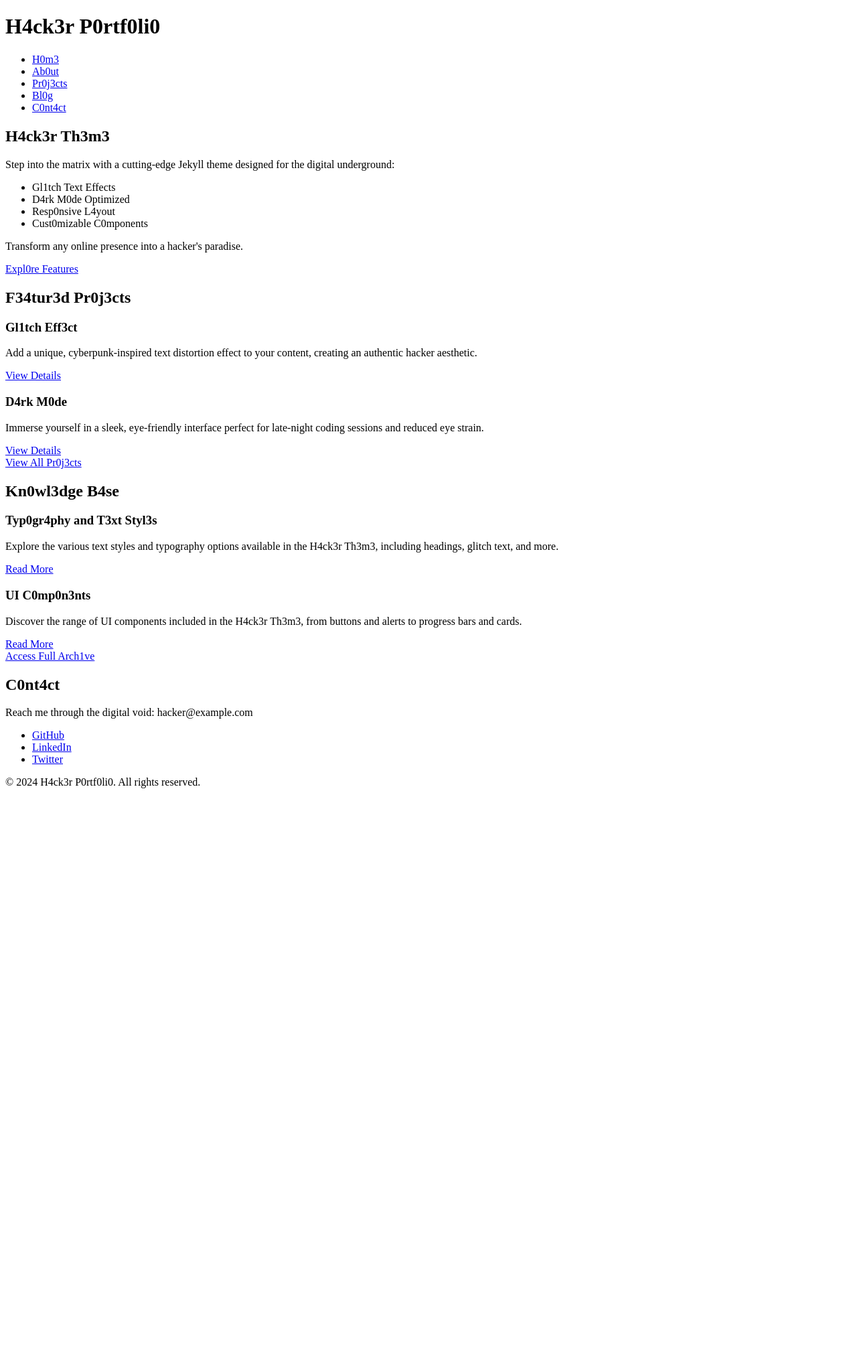
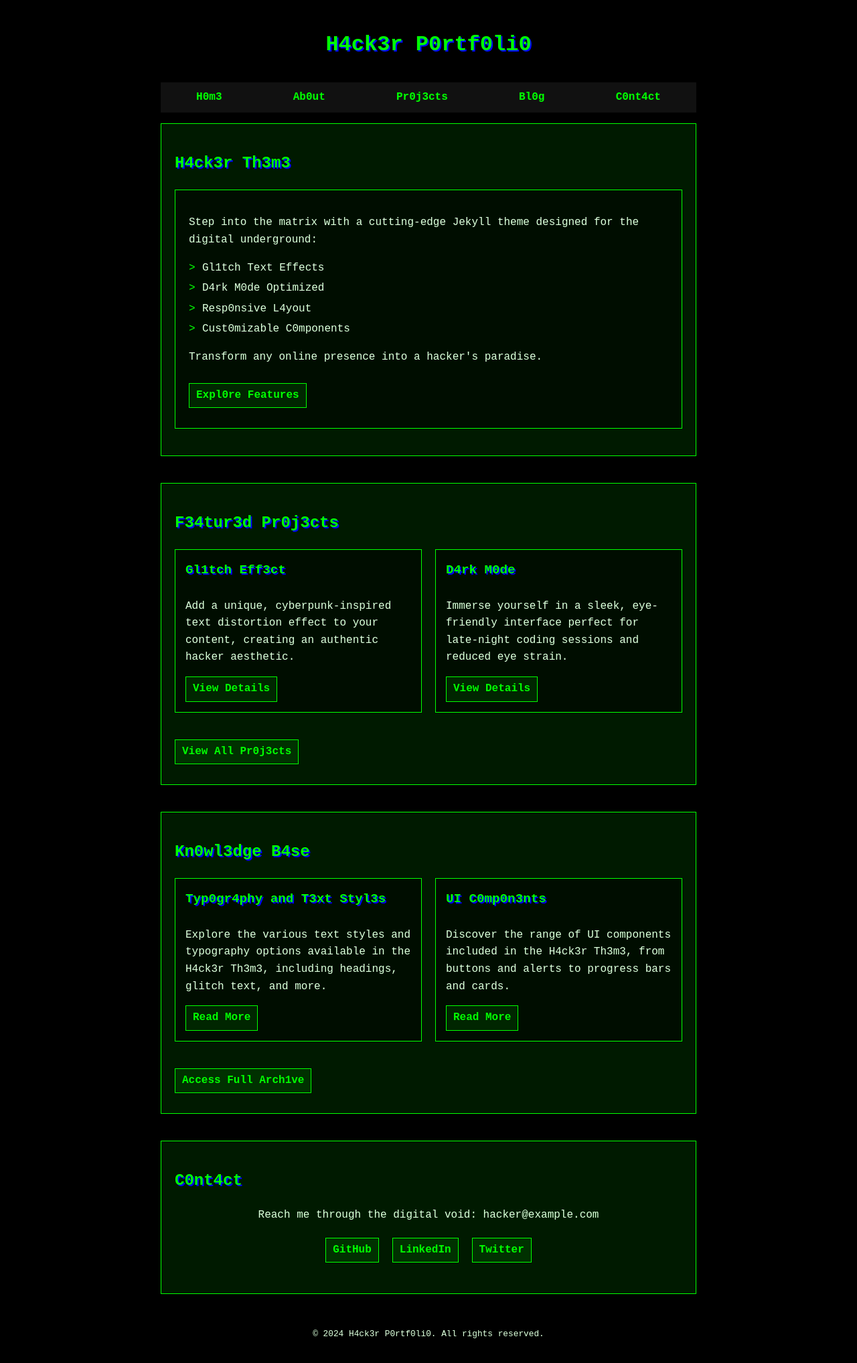
Before and after one commit to incommatose/incommatose.github.io, a Jekyll site: the page built from index.md, in a window 1280 px wide. Shown: the whole page at 67% size. Built offline with Jekyll 4.4.1, drawn with Linux system fonts in a browser that asks for light colours; before the commit the page ends 1193 px from its top, so only the background shows below that.

Commit message:
updated URLs

```diff
--- a/_layouts/default.html
+++ b/_layouts/default.html
@@ -4,7 +4,7 @@
     <meta charset="UTF-8">
     <meta name="viewport" content="width=device-width, initial-scale=1.0">
     <title>{% if page.title %}{{ page.title }} - {% endif %}{{ site.title }}</title>
-    <link rel="stylesheet" href="{{ site.baseurl }}{{ '/assets/css/main.css' | relative_url }}">
+    <link rel="stylesheet" href="{{ '/assets/css/main.css' | relative_url }}">
 </head>
 <body>
     <div class="glitch-container">
@@ -17,6 +17,6 @@
         </main>
         {% include footer.html %}
     </div>
-    <script src="{{ site.baseurl }}{{ '/assets/js/script.js' | relative_url }}"></script>
+    <script src="{{ '/assets/js/script.js' | relative_url }}"></script>
 </body>
 </html>
--- a/_layouts/home.html
+++ b/_layouts/home.html
@@ -19,13 +19,13 @@ layout: default
 <section id="featured-projects">
     <h2 class="glitch" data-text="F34tur3d Pr0j3cts">F34tur3d Pr0j3cts</h2>
     {% include featured_projects.html %}
-    <a href="{{ site.baseurl }}{{ '/projects' | relative_url }}" class="glitch-link">View All Pr0j3cts</a>
+    <a href="{{ '/projects' | relative_url }}" class="glitch-link">View All Pr0j3cts</a>
 </section>
 
 <section id="featured-articles">
     <h2 class="glitch" data-text="Kn0wl3dge B4se">Kn0wl3dge B4se</h2>
     {% include featured_articles.html %}
-    <a href="{{ site.baseurl }}{{ '/blog' | relative_url }}" class="glitch-link">Access Full Arch1ve</a>
+    <a href="{{ '/blog' | relative_url }}" class="glitch-link">Access Full Arch1ve</a>
 </section>
 
 <section id="contact">
--- a/_layouts/projects.html
+++ b/_layouts/projects.html
@@ -11,7 +11,7 @@ layout: default
         <div class="project">
             <h3 class="glitch" data-text="{{ project.title }}">{{ project.title }}</h3>
             <p>{{ project.excerpt | strip_html | truncatewords: 30 }}</p>
-            <a href="{{ site.baseurl }}{{ project.url | relative_url }}" class="glitch-link">View Details</a>
+            <a href="{{ project.url | relative_url }}" class="glitch-link">View Details</a>
         </div>
         {% endfor %}
     {% else %}
```
